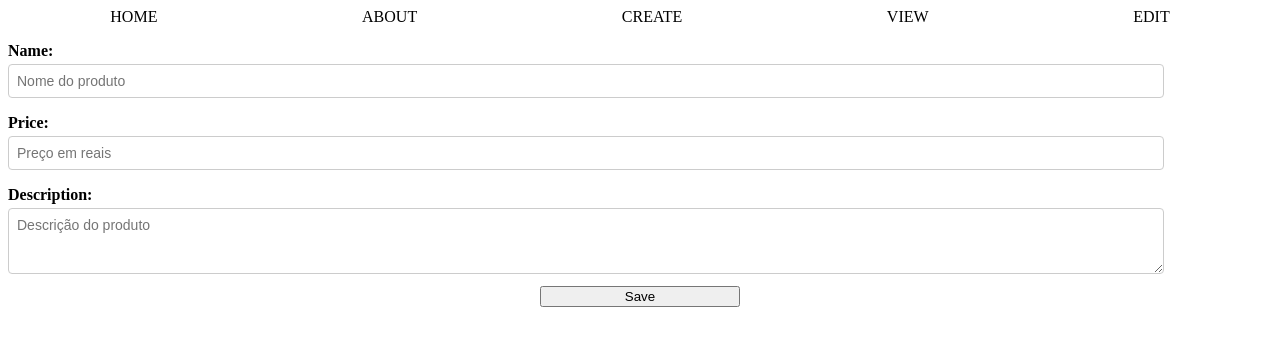
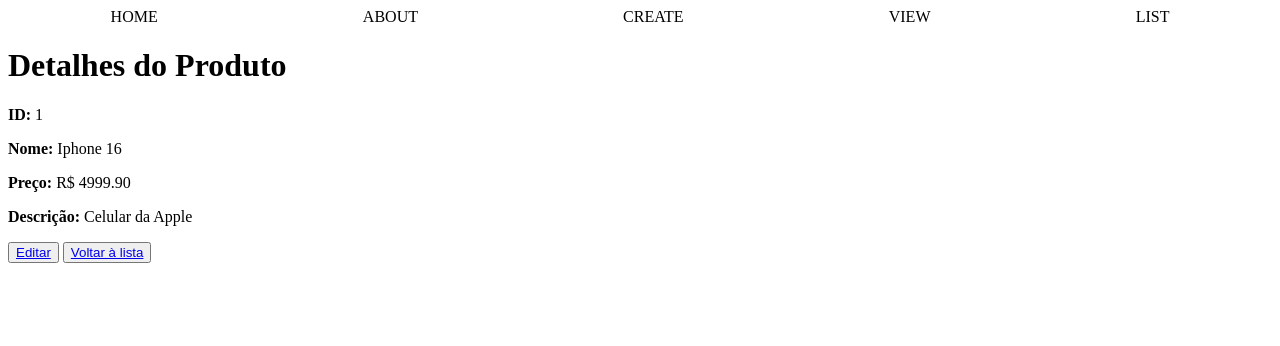
Before and after one commit to renancorreia27/djangoproject, a Django app: template products/templates/products/products_view.html in a window 1280 px wide. Shown: the top 346 px of the page. Run offline with Django 5.2, Linux system fonts and the light colour scheme; the template is opened without the code that fills it: values that come from a table or form of the project are taken from there, others are empty; data comes from the database, SQL or seed files in the repository.

Commit message:
Página de Visualização e Edição

```diff
--- a/djangoproject/urls.py
+++ b/djangoproject/urls.py
@@ -17,14 +17,15 @@ Including another URLconf
 from django.contrib import admin
 from django.urls import path
 from pages.views import home_view, about_view # Importa views específicas do app pages
-from products.views import product_all_view, product_create_view, dynamic_lookup_view
+from products.views import product_all_view, product_create_view, dynamic_lookup_view, product_detail_view
 
 urlpatterns = [
     # Os caminhos name/ acessam suas funções que devolvem páginas web
     path('about/', about_view, name='about'),
     path('', home_view, name='home'),
     path('product/create/', product_create_view, name='create'),
-    path('product/', product_all_view, name='edit'),
-    path('product/view/<int:product_id>', dynamic_lookup_view, name='view'),
+    path('product/', product_all_view, name='list'),
+    path('product/edit/<int:product_id>', dynamic_lookup_view, name='view'),
+    path("product/view/<int:product_id>/", product_detail_view, name="product-detail"),
     path('admin/', admin.site.urls),
 ]
--- a/products/models.py
+++ b/products/models.py
@@ -7,5 +7,8 @@ class Product(models.Model):
     description = models.TextField(blank=True, null=True)
     sale        = models.BooleanField(null=True) # Campo obrigatório pois não pode ser nulo
 
-    def get_absolute_url(self):
+    def edit_object(self):
+        return f"/product/edit/{self.id}"
+
+    def view_object(self):
         return f"/product/view/{self.id}"
--- a/products/templates/products/products_all.html
+++ b/products/templates/products/products_all.html
@@ -5,6 +5,10 @@
 <p>{{ object_list }}</p>
 
 {% for instance in object_list %}
-    <p>{{ instance.id }} - <a href="{{ instance.get_absolute_url }}">{{ instance.name }}</a></p>
+  <p>
+    {{ instance.id }} - {{ instance.name }}
+    <a href="{{ instance.view_object }}">Ver</a>
+    <a href="{{ instance.edit_object }}">Editar</a>
+  </p>
 {% endfor %}
 {% endblock %}
--- a/products/templates/products/products_view.html
+++ b/products/templates/products/products_view.html
@@ -1,47 +1,12 @@
-{% extends 'base.html' %} {% block content %}
-<style>
-form p {
-    display: flex;
-    flex-direction: column;
-    margin-bottom: 12px; /* Distância de um <p> a outro */
-}
+{% extends 'base.html' %}
 
-form label {
-    font-weight: bold;
-    margin-bottom: 4px; /* Distância do nome do campo ao input */
-}
+{% block content %}
+  <h1>Detalhes do Produto</h1>
+  <p><strong>ID:</strong> {{ object.id }}</p>
+  <p><strong>Nome:</strong> {{ object.name }}</p>
+  <p><strong>Preço:</strong> R$ {{ object.price }}</p>
+  <p><strong>Descrição:</strong> {{ object.description }}</p>
 
-.save {
-    display: block;
-    margin: 0 auto; /* centraliza horizontalmente */
-    width: 200px;   /* precisa definir largura */
-}
-
-.form-control { /* Controla os inputs */
-    width: 90%;
-    padding: 8px;
-    border: 1px solid #ccc;
-    border-radius: 4px;
-    font-size: 14px;
-    font-family: Arial, sans-serif;
-    transition: border-color 0.3s;
-}
-
-/* Quando o usuário clica no campo */
-.form-control:focus{
-    border-color: #007bff;
-    outline: none; /* Retira o contorno padrão do navegador */
-}
-</style>
-
-<form method='POST' autocomplete="off"> <!-- Os dados digitados pelo usuário serão enviados ao servidor -->
-    {% csrf_token %} <!-- Token de segurança EXIGIDO pelo Django contra ataques CSRF (Cross-Site Request Forgery) -->
-    {{ form.as_p }} <!-- .as_p = Converte cada campo do formulário em um <p> contendo: o <label> (rótulo do campo) e o <input>-->
-    <!-- <p>
-            <label for="id_name">Nome:</label>
-            <input type="text" name="name" id="id_name">
-        </p>
-    -->
-    <input class ="save" type="submit" value="Save">  <!-- Botão de envio do formulário com nome "Save"-->
-</form>
+  <button><a href="/product/edit/{{ object.id }}">Editar</a></button>
+  <button><a href="/product/">Voltar à lista</a></button>
 {% endblock %}
--- a/templates/navbar.html
+++ b/templates/navbar.html
@@ -32,7 +32,7 @@
         <li><a href="{% url 'about' %}">ABOUT</a></li>
         <li><a href="{% url 'create' %}">CREATE</a></li>
         <li><a href="{% url 'view' 2 %}">VIEW</a></li>
-        <li><a href="{% url 'edit' %}">EDIT</a></li>
+        <li><a href="{% url 'list' %}">LIST</a></li>
     </ul>
 </body>
 </html>
```
Also changed, not shown: products/templates/products/products_edit.html (added, +50 -0 lines), products/views.py (+22 -6 lines).
